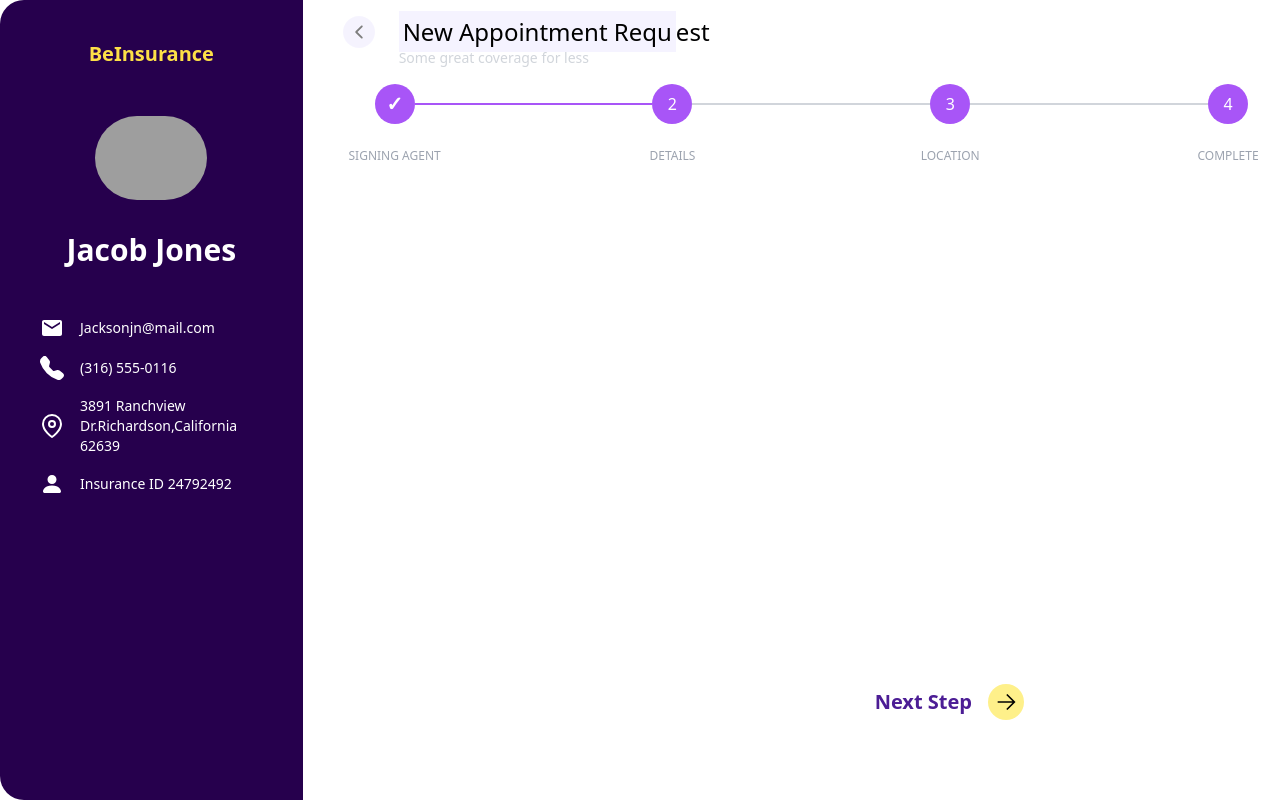
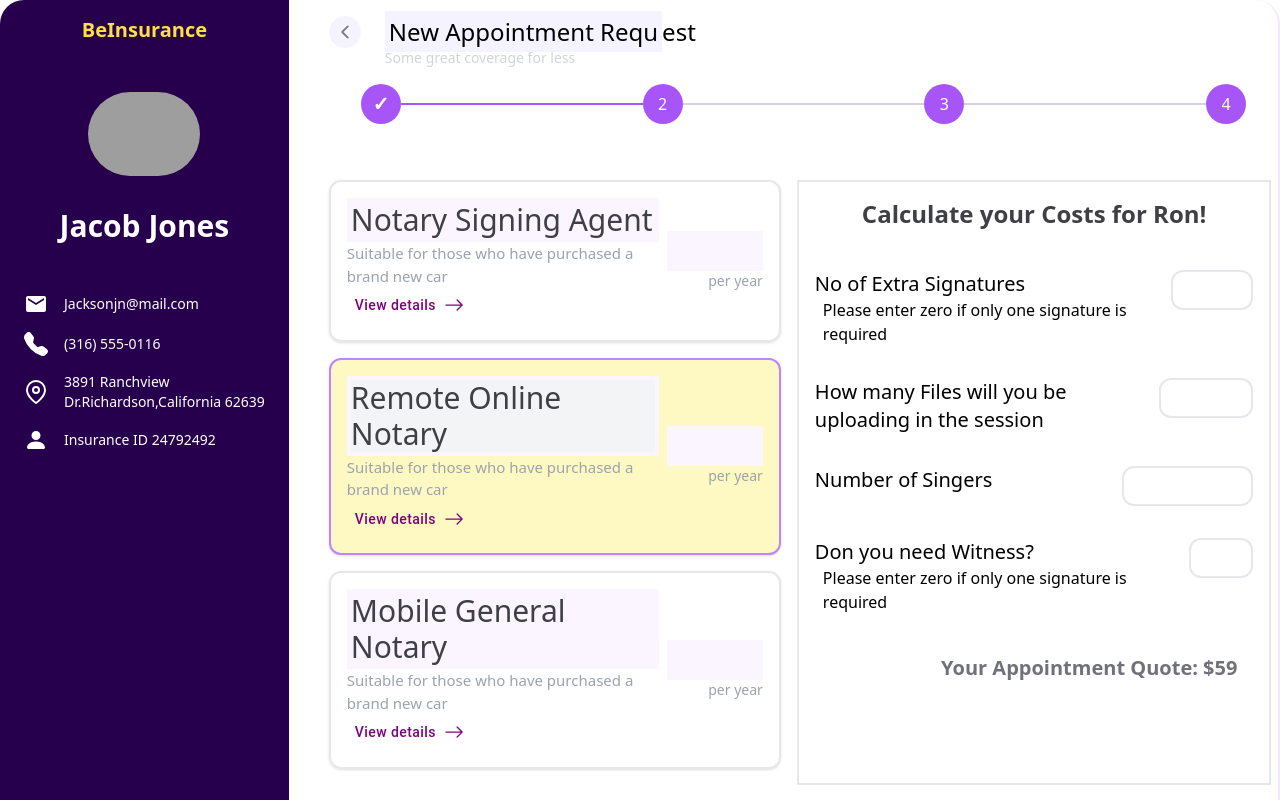
Before and after one commit to Gurjantrandahwa/stepper_form, a React (Create React App) app: page / in a window 1280 px wide. Shown: the top 800 px of the page. Built offline with nearby package versions, Linux system fonts and the light colour scheme; grey boxes are pictures that could not be loaded.

Commit message:
stepper form

```diff
--- a/package.json
+++ b/package.json
@@ -3,6 +3,9 @@
   "version": "0.1.0",
   "private": true,
   "dependencies": {
+    "@emotion/react": "^11.10.5",
+    "@emotion/styled": "^11.10.5",
+    "@mui/material": "^5.11.0",
     "@testing-library/jest-dom": "^5.16.5",
     "@testing-library/react": "^13.4.0",
     "@testing-library/user-event": "^13.5.0",
--- a/src/App.js
+++ b/src/App.js
@@ -6,10 +6,13 @@ import SigningAgent from "./components/form/SigningAgent";
 import SignerDetails from "./components/form/SignerDetails";
 import SignerLocation from "./components/form/SignerLocation";
 import Complete from "./components/form/Complete";
+import {StepperContext} from "./components/context/StepperContext";
 
 function App() {
 
     const [currentStep, setCurrentStep] = useState(1)
+    const [userData,setUserData]=useState('');
+    const [finalData,setFinalData]=useState([])
     const steps = [
         "Signing Agent",
         "Details",
@@ -37,9 +40,9 @@ function App() {
         direction === "next" ? newStep++ : newStep--;
         newStep > 0 && newStep <= steps.length && setCurrentStep(newStep)
     }
-    return <div className={"flex"}>
+    return <div className={"container flex border-r-2 border-b-8 border-purple-100 rounded-3xl relative"}>
         <Sidebar/>
-        <div className={"container"}>
+        <div className={"container "}>
 
             <StepperControl
                 handleClick={handleClick}
@@ -49,6 +52,16 @@ function App() {
             <Stepper
                 steps={steps}
                 currentStep={currentStep}/>
+
+            <div className={"my-10"}>
+                <StepperContext.Provider value={{
+                    userData,
+                    setUserData,
+                    finalData,setFinalData
+                }}>
+                    {displayStep(currentStep)}
+                </StepperContext.Provider>
+            </div>
         </div>
 
     </div>
--- a/src/components/Sidebar.jsx
+++ b/src/components/Sidebar.jsx
@@ -4,7 +4,7 @@ import {BsFillPersonFill, BsFillTelephoneFill} from "react-icons/bs";
 import {FiMapPin} from "react-icons/fi";
 
 export default function Sidebar() {
-    return <div className={"h-screen w-[30%] p-10 bg-[#26004d] rounded-l-3xl mr-10 flex flex-col items-center"}>
+    return <div className={"h-[140vh] w-[30%] py-4 px-2 bg-[#26004d] rounded-l-3xl mr-10 flex flex-col items-center"}>
         <h3 className={"text-yellow-300 font-bold text-xl text-center"}>
             BeInsurance
         </h3>
--- a/src/components/Stepper.jsx
+++ b/src/components/Stepper.jsx
@@ -72,7 +72,7 @@ export default function Stepper({steps, currentStep}) {
                 <div className={`absolute top-0 text-center mt-16 w-32 text-xs font-medium uppercase
                 ${step.highlighted ? "text-gray-900" : "text-gray-400"}`}>
                     {/* des*/}
-                    {step.description}
+                    {/*{step.description}*/}
                 </div>
             </div>
             <div className={`flex-auto border-t-2 transition duration-500 ease-in-out
--- a/src/components/StepperControl.jsx
+++ b/src/components/StepperControl.jsx
@@ -23,7 +23,7 @@ export default function StepperControl({steps, handleClick, currentStep}) {
                 </p>
             </div>
         </div>
-        <div className={"absolute bottom-20 right-64"}>
+        <div className={"absolute bottom-[-10px] right-16 pb-8"}>
             <button className={"flex items-center"}
                     onClick={() => handleClick("next")}>
                 <p className={"text-violet-900 font-bold mr-4 text-xl"}>
--- /dev/null
+++ b/src/components/context/StepperContext.js
@@ -0,0 +1,3 @@
+import {createContext} from "react";
+
+export const StepperContext = createContext(null)
--- a/src/components/form/SignerDetails.jsx
+++ b/src/components/form/SignerDetails.jsx
@@ -1,6 +1,12 @@
-import React from "react";
+import React, {useContext} from "react";
+import {StepperContext} from "../context/StepperContext";
 
 export default function SignerDetails() {
+    const {userData, setUserdata} = useContext(StepperContext);
+    const handleChange = (e) => {
+        const {name, value} = e.target
+        setUserdata({...userData, [name]: value})
+    }
     return<div>
         Signer Details
     </div>
--- a/src/components/form/SigningAgent.jsx
+++ b/src/components/form/SigningAgent.jsx
@@ -1,7 +1,119 @@
 import React from "react";
+import {Button} from "@mui/material";
+import {BsArrowRight} from "react-icons/bs";
 
 export default function SigningAgent() {
-    return<div>
-        Signing Agent
+
+    return <div className={"flex gap-4"}>
+        <div className={'flex flex-col'}>
+            {
+                [
+                    {
+                        name: "Notary Signing Agent",
+                        description: "Suitable for those who have purchased a brand new car",
+                        button: <Button sx={{textTransform: "none", color: "purple"}}
+                                        endIcon={<BsArrowRight/>}>
+                            View details
+                        </Button>,
+                        input: <><input type={"number"}
+                                        min={1}
+                                        className={"bg-purple-50 w-24 h-10 outline-0"}/>
+                            <p className={"text-right text-sm text-gray-400"}>per year</p>
+                        </>
+                    },
+                    {
+                        name: <p className={"bg-gray-100"}>Remote Online Notary</p>,
+                        description: "Suitable for those who have purchased a brand new car",
+                        button: <Button sx={{textTransform: "none", color: "purple"}}
+                                        endIcon={<BsArrowRight/>}>
+                            View details
+                        </Button>,
+                        input: <><input
+                            className={"bg-purple-50 w-24 h-10 outline-0 text-center"}
+                            min={1}
+                            type={"number"}/>
+                            <p className={"text-right text-sm text-gray-400"}>per year</p>
+                        </>
+                    },
+                    {
+                        name: "Mobile General Notary",
+                        description: "Suitable for those who have purchased a brand new car",
+                        button: <Button sx={{textTransform: "none", color: "purple"}}
+                                        endIcon={<BsArrowRight/>}>
+                            View details
+                        </Button>,
+                        input: <>
+                            <input type={"number"}
+                                   min={1}
+                                   className={"bg-purple-50 w-24 h-10 outline-0"}/>
+                            <p className={"text-right text-sm text-gray-400"}>per year</p>
+                        </>
+                    },
+                ].map((value, index) => {
+                    return <div key={index}
+                                className={`flex py-4 border-2 rounded-xl p-4 mb-4 items-center shadow
+                                ${index === 1 ? "bg-yellow-100 border-2 border-purple-400 shadow" : ""}`}>
+                        <div className={"max-w-[320px] "}>
+                            <h1 className={`text-3xl bg-purple-50 mr-2 p-1 text-zinc-700`}>{value.name}</h1>
+                            <p className={"text-[15px] text-gray-400 font"}>{value.description}</p>
+                            {value.button}
+                        </div>
+                        <div>{value.input}</div>
+                    </div>
+                })
+            }
+        </div>
+        <div className={"border-2 w-1/2 p-4 "}>
+            <h1
+                className={"text-2xl font-semibold rounded text-black-100 text-center text-zinc-700"}
+            >Calculate your Costs for Ron!
+            </h1>
+            <div className={"mt-8"}>
+                {
+                    [
+                        {
+                            header: "No of Extra Signatures",
+                            description: "Please enter zero if only one signature is required",
+                            input1: <input
+                                className={"border-2 outline-0 rounded-xl w-[20%] h-10 "}
+                                type={"number"}/>
+                        },
+                        {
+                            header: "How many Files will you be uploading in the session",
+                            input1: <input
+
+                                className={"border-2 outline-0 rounded-xl w-[30%] h-10 "}
+                                type={"number"}/>
+                        },
+                        {
+                            header: "Number of Singers",
+
+                            input1: <input
+                                className={"border-2 outline-0 rounded-xl w-[30%] h-10"}
+                                type={"number"}/>
+                        },
+                        {
+                            header: "Don you need Witness?",
+                            description: "Please enter zero if only one signature is required",
+                            input1: <input
+                                className={"border-2 outline-0 rounded-xl w-[15%] h-10"}
+                                type={"number"}/>
+                        },
+
+                    ].map( (value, index) => {
+                        return<div key={index} className={"flex mb-4 flex-row justify-between py-2"}>
+                            <div className={"space-x-2"}>
+                                <h1 className={"text-xl"}>{value.header}</h1>
+                                <p>{value.description}</p>
+                            </div>
+                            {value.input1}
+                        </div>
+                    })
+                }
+            </div>
+            <h1
+                className={"text-right font-bold text-xl mx-4 py-4 text-zinc-500 capitalize"}
+            >Your appointment quote: $59</h1>
+        </div>
     </div>
 }
```
Also changed, not shown: 1 other file (tests, documents, lock files or other folders).
